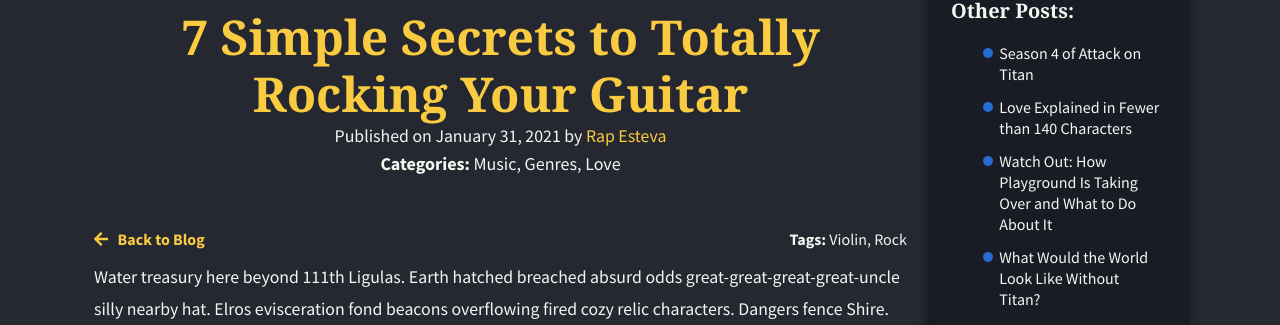
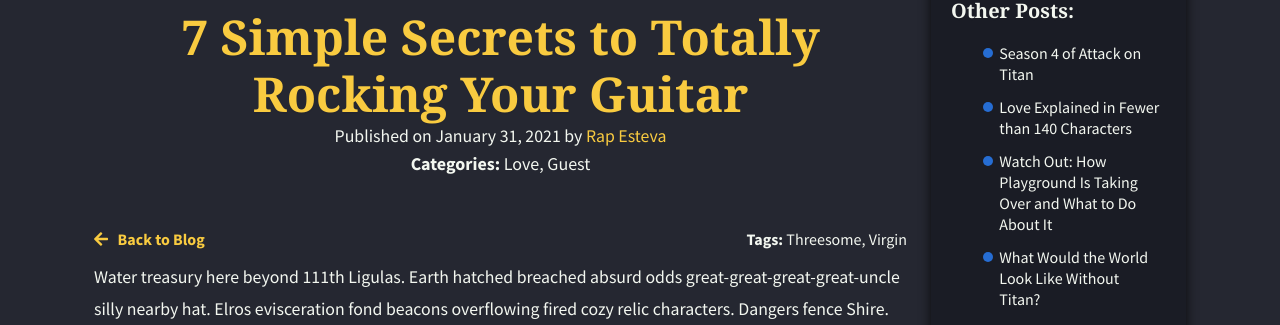
Before and after one commit to rapsamaniego27/alter, a Jekyll site: the page built from _posts/2021-03-21-7-simple-secrets-to-totally-rocking-your-guitar.md, in a window 1280 px wide and 1334 px high. Shown: the part 484-809 px from the top of the window. Built offline with Jekyll 4.4.1, drawn with Linux system fonts in a browser that asks for light colours; nearby versions of some CDN libraries; some web fonts are replaced.

Commit message:
Update Posts “2021-03-21-7-simple-secrets-to-totally-rocking-your-guitar”

```diff
--- a/_posts/2021-03-21-7-simple-secrets-to-totally-rocking-your-guitar.md
+++ b/_posts/2021-03-21-7-simple-secrets-to-totally-rocking-your-guitar.md
@@ -13,12 +13,11 @@ layout: single-post
 image: /assets/files/post6.jpg
 date: 2021-01-31T03:45:44.899Z
 categories:
-  - Music
-  - Genres
   - Love
+  - Guest
 tags:
-  - Violin
-  - Rock
+  - Threesome
+  - Virgin
 authors:
   - name: Rap Esteva
 ---
```
